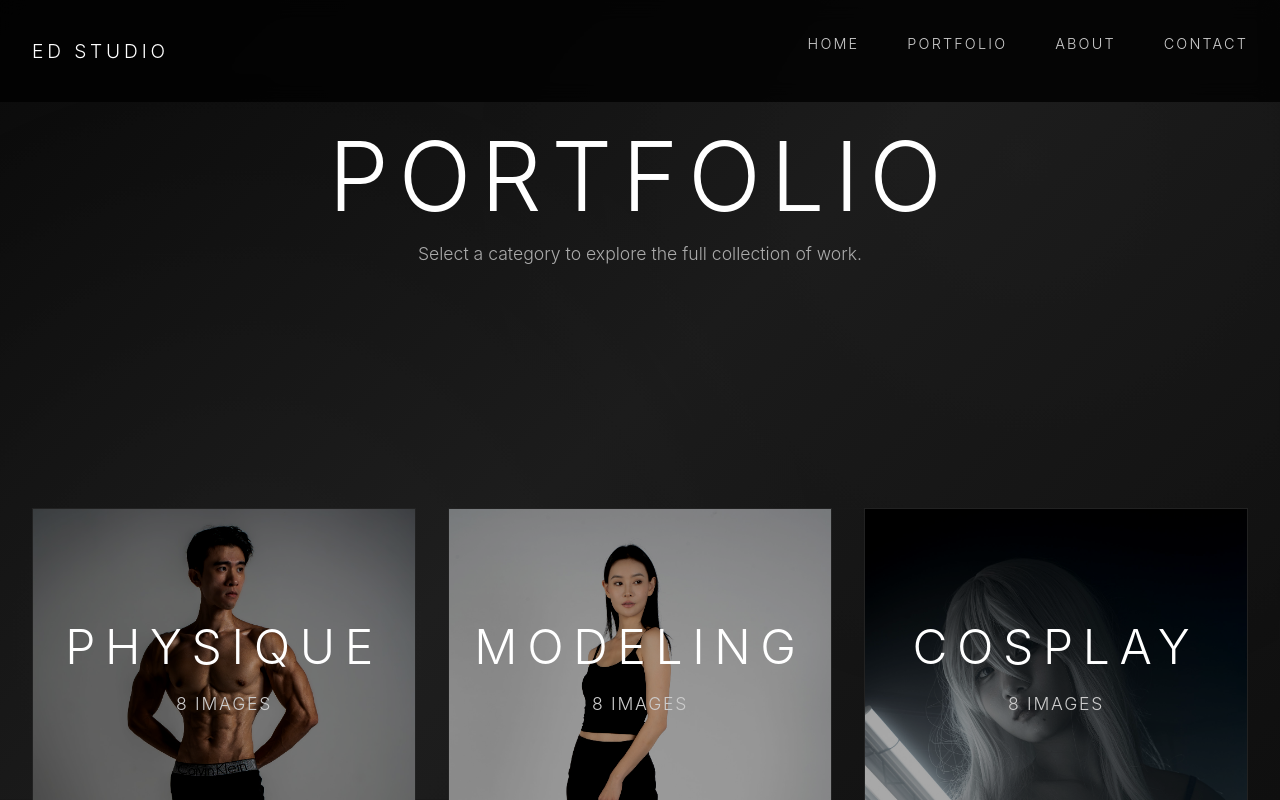
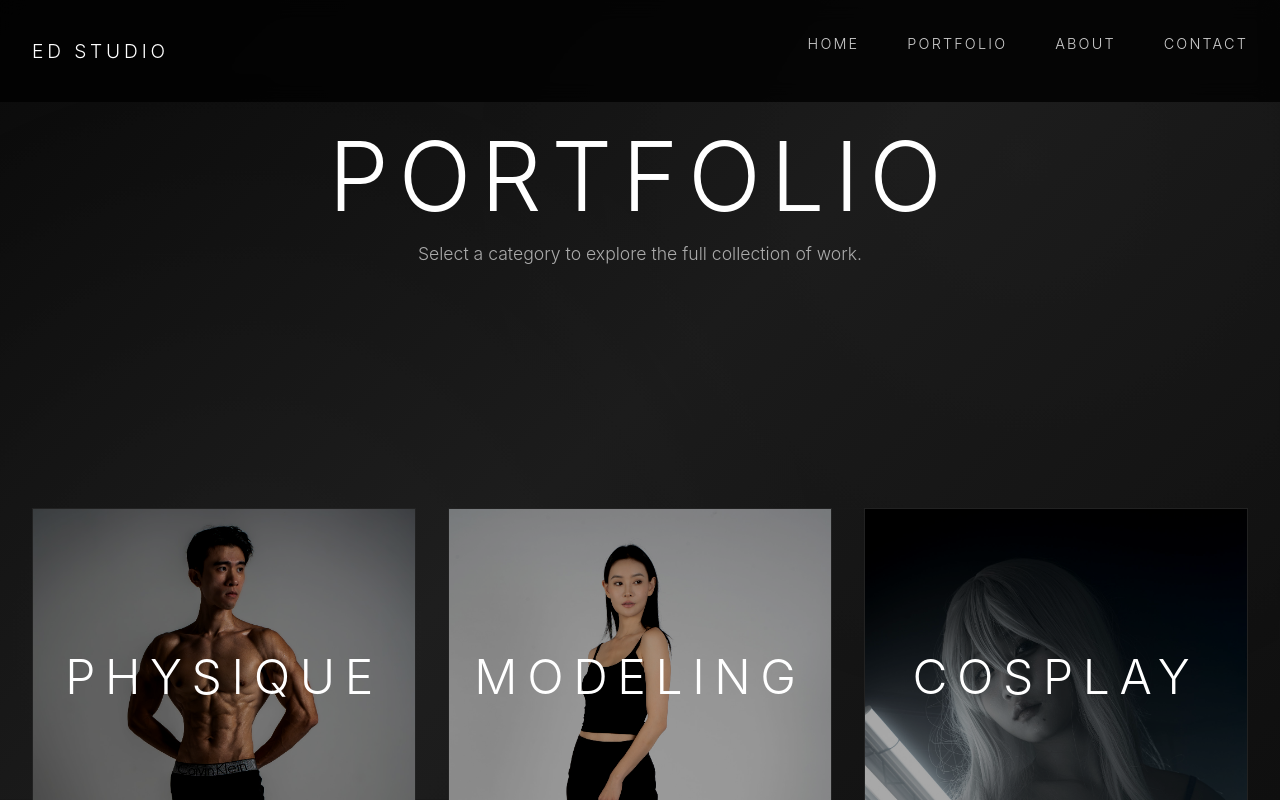
Before and after one commit to Birthright00/Ed-Studio, a React (Create React App) app: page /portfolio in a window 1280 px wide. Shown: the top 800 px of the page. Built offline with nearby package versions, Linux system fonts and the light colour scheme.

Commit message:
Removed how many images are in one portfolio card
- Removed <p>{category.images.length} Images</p> from category-overlay-content
- In portfolio.js

```diff
--- a/src/components/Portfolio/Portfolio.js
+++ b/src/components/Portfolio/Portfolio.js
@@ -178,7 +178,6 @@ const Portfolio = () => {
                   />
                   <div className="category-overlay-content">
                     <h2>{category.name}</h2>
-                    <p>{category.images.length} Images</p>
                     <div className="category-arrow">→</div>
                   </div>
                 </div>
```
